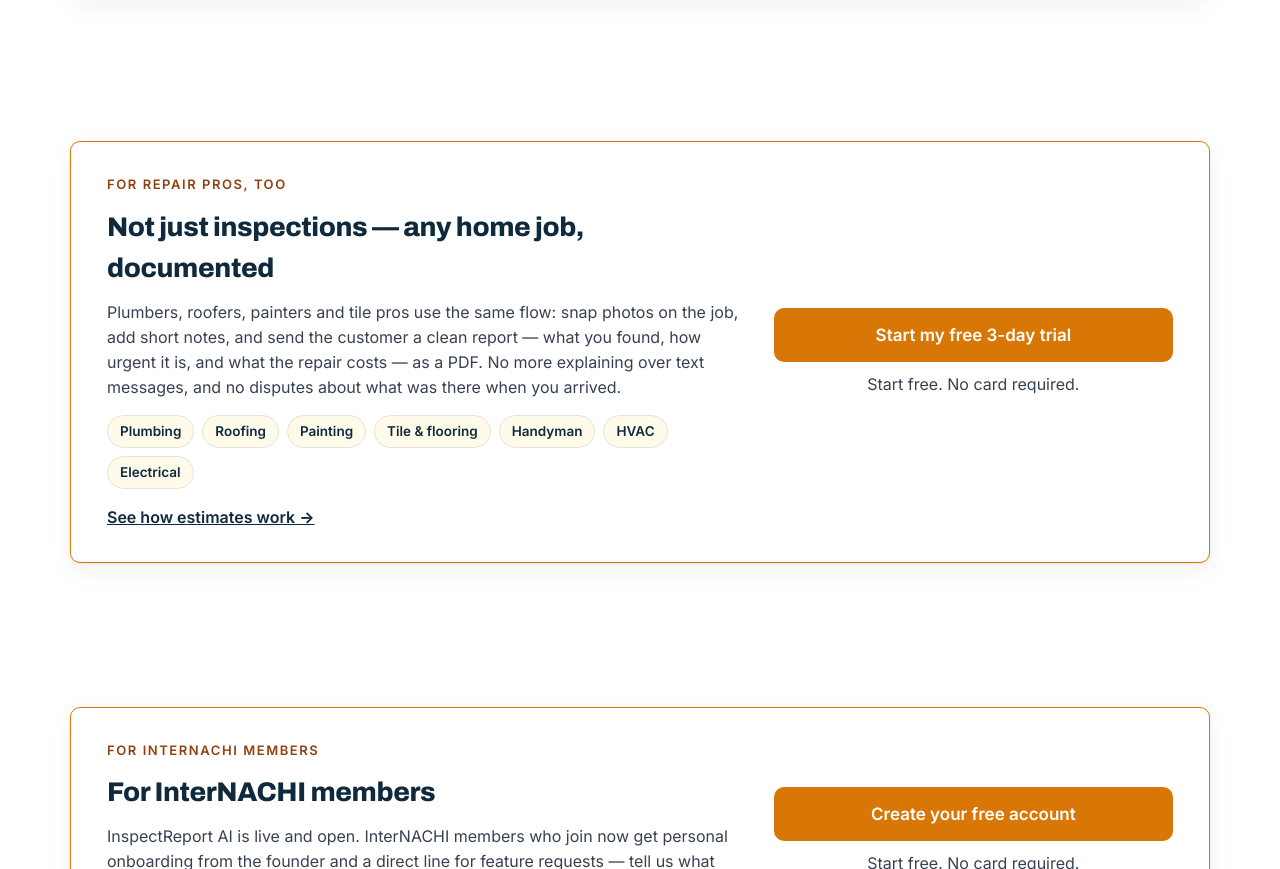
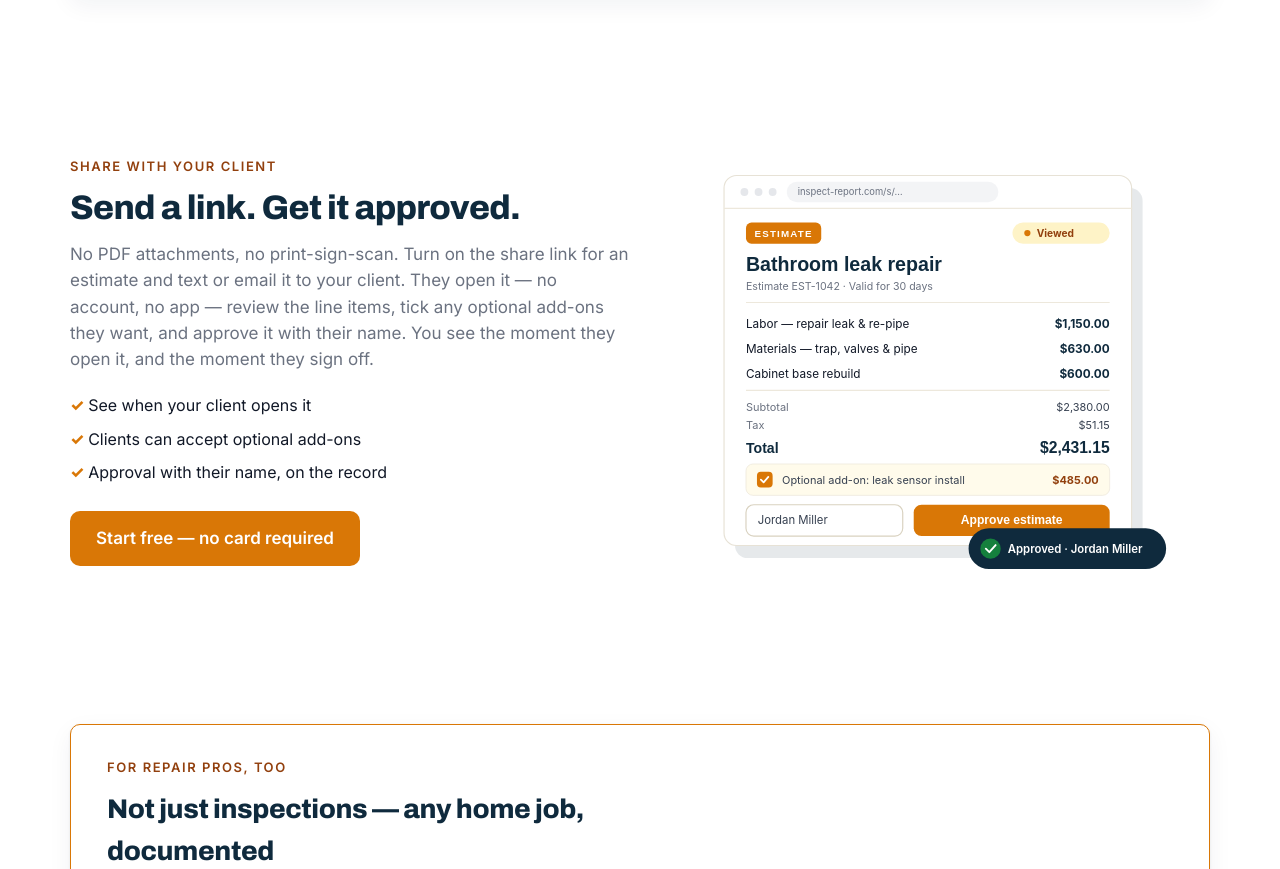
Before and after one commit to inecreative/inspectreport-app, a website: page render-app/public/landing.html in a window 1280 px wide. Shown: the part 5884-6753 px from the top of the page. Drawn offline with Linux system fonts and the light colour scheme; no server answers.

Commit message:
Landing: Share with your client section — send a link, get it approved (image + copy + CTA)

```diff
--- a/render-app/public/landing.html
+++ b/render-app/public/landing.html
@@ -492,6 +492,26 @@ furnace filter black, replace</pre>
     </div>
   </section>
 
+  <!-- ============ SHARE WITH YOUR CLIENT ============ -->
+  <section class="band band-cream">
+    <div class="lp-wrap hero-grid">
+      <div>
+        <p class="eyebrow">Share with your client</p>
+        <h2 class="section-title">Send a link. Get it approved.</h2>
+        <p class="section-sub">No PDF attachments, no print-sign-scan. Turn on the share link for an estimate and text or email it to your client. They open it — no account, no app — review the line items, tick any optional add-ons they want, and approve it with their name. You see the moment they open it, and the moment they sign off.</p>
+        <ul class="pricing-list" style="margin:20px 0 26px;">
+          <li>See when your client opens it</li>
+          <li>Clients can accept optional add-ons</li>
+          <li>Approval with their name, on the record</li>
+        </ul>
+        <a class="btn btn-amber btn-big" href="/app?mode=signup" data-cta>Start free — no card required</a>
+      </div>
+      <div>
+        <img src="/assets/share-estimate.svg" alt="Client view of a shared estimate: the Bathroom leak repair estimate with line items and a $2,431.15 total, an optional leak sensor add-on, an Approve estimate button, and an Approved confirmation" />
+      </div>
+    </div>
+  </section>
+
   <!-- ============ FOR REPAIR PROS ============ -->
   <section class="band">
     <div class="lp-wrap">
```
